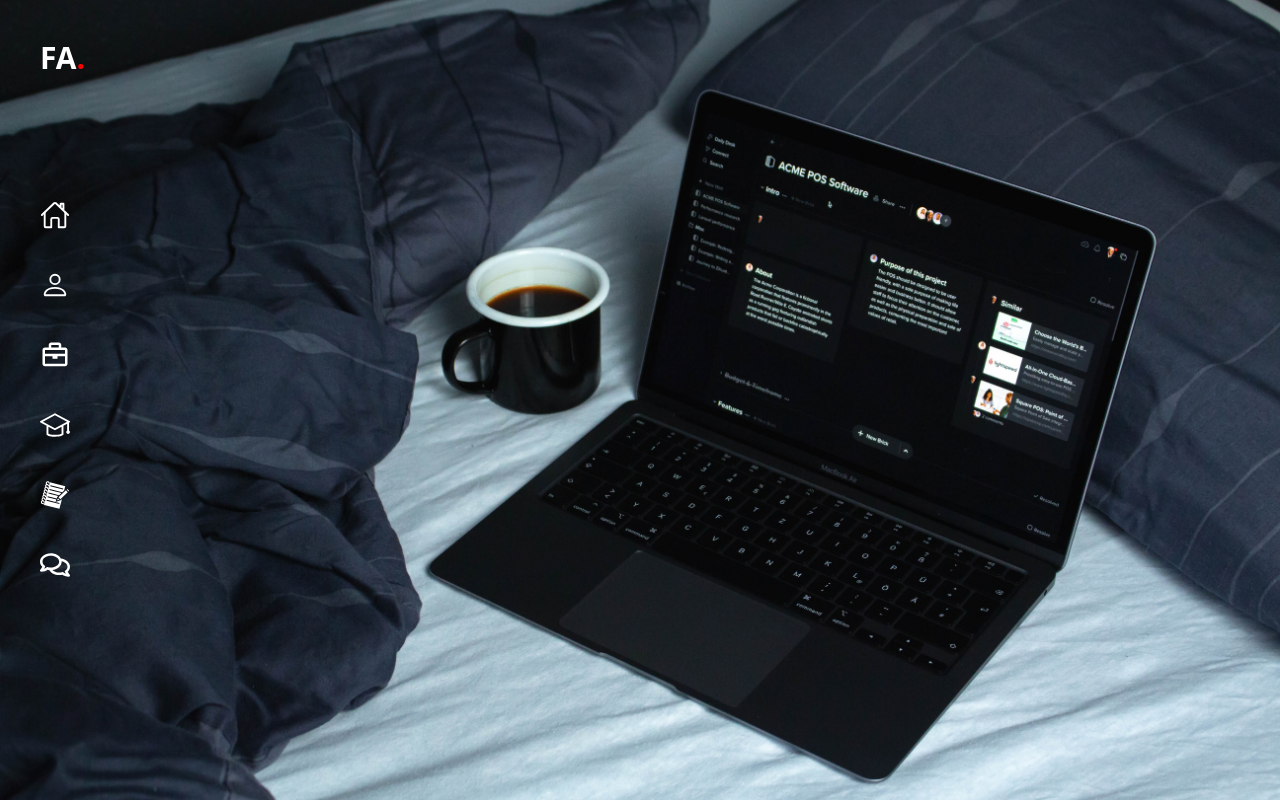
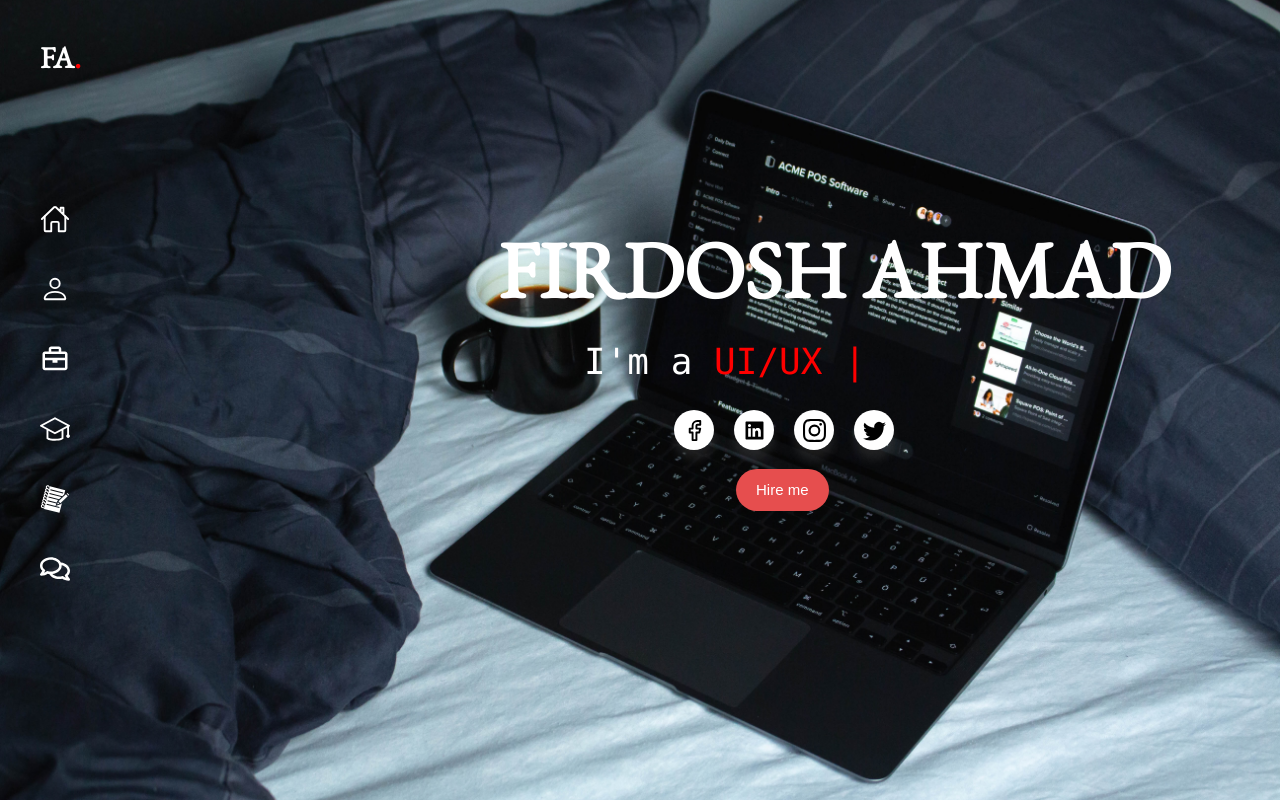
Before and after one commit to firdosh008/my_portfolio, a React (Create React App) app: page / in a window 1280 px wide. Built offline with nearby package versions, Linux system fonts and the light colour scheme.

Commit message:
front-page-complete

```diff
--- a/package.json
+++ b/package.json
@@ -10,6 +10,7 @@
     "react-dom": "^18.2.0",
     "react-icons": "^4.7.1",
     "react-scripts": "5.0.1",
+    "react-typed": "^1.2.0",
     "web-vitals": "^2.1.4"
   },
   "scripts": {
--- a/public/index.html
+++ b/public/index.html
@@ -2,7 +2,6 @@
 <html lang="en">
   <head>
     <meta charset="utf-8" />
-    <link rel="icon" href="%PUBLIC_URL%/favicon.ico" />
     <meta name="viewport" content="width=device-width, initial-scale=1" />
     <meta name="theme-color" content="#000000" />
     <meta
@@ -12,7 +11,9 @@
     <link rel="apple-touch-icon" href="%PUBLIC_URL%/logo192.png" />
 
     <link rel="manifest" href="%PUBLIC_URL%/manifest.json" />
-
+    <link rel="preconnect" href="https://fonts.googleapis.com">
+    <link rel="preconnect" href="https://fonts.gstatic.com" crossorigin>
+    <link href="https://fonts.googleapis.com/css2?family=EB+Garamond&display=swap" rel="stylesheet">
     <title>React App</title>
   </head>
   <body>
--- a/src/App.js
+++ b/src/App.js
@@ -1,15 +1,8 @@
-import LOGO from "./components/log"
-import Nav from "./container/nav_bar_side"
-import background from "./assets/bci.jpg"
-
+import Home from './container/home'
 export default function App() {
   return (
-    <div className="bg-cover bg-center w-full h-screen " style={{ backgroundImage: `url(${background})` }}>
-    <div className="p-10">
-      <LOGO/>
-      <Nav/>
-      </div>
-
+    <div className='body'>
+       <Home/>
     </div>
 
   )
--- /dev/null
+++ b/src/components/button.js
@@ -0,0 +1,8 @@
+export default function Button(props) {
+    return (
+        <div className="button">
+            <button className="btn">{props.name}</button>
+        </div>
+
+    )
+  }
--- a/src/components/list.js
+++ b/src/components/list.js
@@ -1,5 +1,7 @@
 export default function App(props) {
     return (
-        <li className='py-5 nav_bar w-fit'><a href='#' className=' text-3xl'>{props.name}</a></li>
+        <div className={props.className}>
+        <li className='py-5  w-fit'><a href='#'>{props.name}</a></li>
+        </div>
     )
   }
--- /dev/null
+++ b/src/container/home.js
@@ -0,0 +1,17 @@
+import LOGO from "../components/log"
+import Nav from "./nav_bar_side";
+import background from "../assets/bci.jpg";
+import Intro from "./intro";
+
+
+export default function home() {
+  return (
+    <div className="bg-cover bg-center w-full h-screen " style={{ backgroundImage:`url(${background})` }}>
+      <div className="p-10">
+      <LOGO/>
+      <Nav/>
+      <Intro/>
+      </div>
+    </div>
+  )
+}
--- /dev/null
+++ b/src/container/intro.js
@@ -0,0 +1,30 @@
+import List from '../components/list';
+import {FiFacebook} from 'react-icons/fi';
+import {AiFillLinkedin} from 'react-icons/ai';
+import {BsInstagram ,BsTwitter} from 'react-icons/bs';
+import Button from '../components/button'
+import Typed from 'react-typed'
+
+export default function Intro() {
+
+    return (
+      <div className='intro'>
+      <h1 className= "font-bold">FIRDOSH  AHMAD</h1>
+      <h3 className='text-4xl m-2 px-20 font-mono font-extralight'>I'm a <span className='autotype'>
+        <Typed
+        strings={["MERN Stack Developer.","Coder.","UI/UX Designer."]}
+         typeSpeed={50}
+         backSpeed={50}
+         loop
+         />
+        </span></h3>
+      <ul className='w-fit social m-2'>
+      <List className="social_media" name={<FiFacebook/>}/>
+      <List className="social_media" name={<AiFillLinkedin/>}/>
+      <List className="social_media" name={<BsInstagram/>}/>
+      <List className="social_media" name={<BsTwitter/>}/>
+      </ul>
+      <Button  name="Hire me"/>
+      </div>
+    )
+  }
--- a/src/container/nav_bar_side.js
+++ b/src/container/nav_bar_side.js
@@ -8,17 +8,13 @@ import List from '../components/list';
 
 export default function App() {
     return (
-        <div className='my-24 pt-2'>
-        <ul>
-            <List name= {<IoHomeOutline/>}/>
-            <List name= {<BsPerson/>}/>
-            <List name= {<BiBriefcase/>}/>
-            <List name= {<SlGraduation/>}/>
-            <List name= {<GiNotebook/>}/>
-            <List name= {<FaRegComments/>}/>
+        <ul className='pt-24 mt-3 w-fit'>
+            <List className="nav_bar text-3xl" name= {<IoHomeOutline/>}/>
+            <List className="nav_bar text-3xl" name= {<BsPerson/>}/>
+            <List className="nav_bar text-3xl" name= {<BiBriefcase/>}/>
+            <List className="nav_bar text-3xl" name= {<SlGraduation/>}/>
+            <List className="nav_bar text-3xl" name= {<GiNotebook/>}/>
+            <List className="nav_bar text-3xl" name= {<FaRegComments/>}/>
         </ul>
-
-        </div>
-
     )
   }
--- a/src/index.css
+++ b/src/index.css
@@ -1,16 +1,69 @@
 @tailwind base;
 @tailwind components;
 @tailwind utilities;
+
+.body{
+    font-family: 'EB Garamond', serif;
+}
 
 span{
     color:red;
 }
 .nav_bar , .logo{
     color:white;
-    transition: transform 330ms ease-in-out
-
+    transition: transform 330ms ease-in-out;
 }
 .nav_bar:hover{
     color:gray;
     transform: scale(1.5);
 }
+
+.intro{
+  position:absolute;
+  top:13rem;
+  left:31rem;
+}
+
+.social{
+    display:inline-flex;
+    padding-left:10rem;
+}
+.social_media{
+    display:inline-block;
+    background: #ffffff;
+    border-radius: 50%;
+    padding: 15px;
+    margin: 10px;
+    width: 40px;
+    height: 40px;
+    font-size:23px;
+    display: flex;
+    justify-content: center;
+    align-items: center;
+    flex-direction:row;
+    box-shadow: 0 10px 10px rgba(225,225,225, 0.1);
+    cursor: pointer;
+    transition: all 0.2s cubic-bezier(0.68, -0.55, 0.265, 1.55);
+}
+.intro h1,h3{
+    color:white;
+    padding:2px;
+}
+.intro h1 {
+    font-size:5rem;
+}
+
+.btn {
+    display:block;
+    -webkit-border-radius: 28;
+    -moz-border-radius: 28;
+    border-radius: 28px;
+    font-family: Arial;
+    color:#ffffff;
+    font-size: 15px;
+    background: #e64e4e;
+    padding: 10px 20px 10px 20px;
+    text-decoration: none;}
+    .button{
+    padding-left:15rem;
+  }
```
Also changed, not shown: src/container/about.js (added), 1 other file (tests, documents, lock files or other folders).
